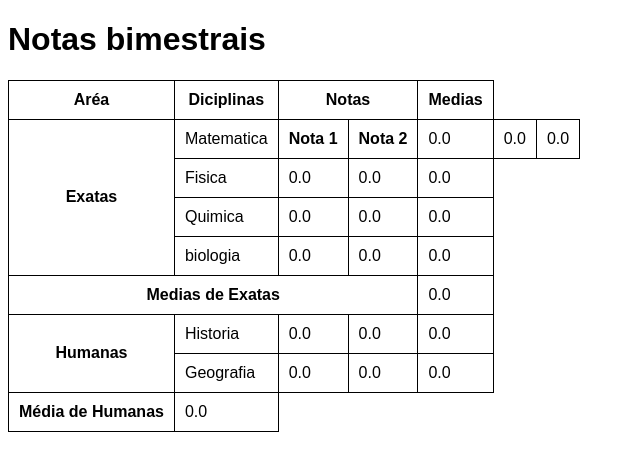
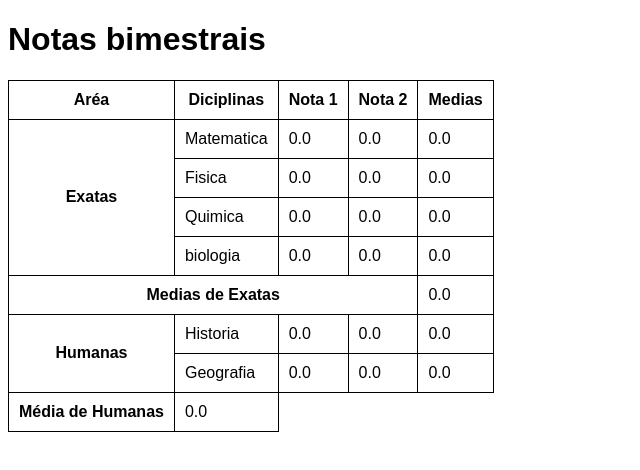
Before and after one commit to vitorvilarindo/desafios-html-css, a plain HTML site: page d14/tabela01.html in a window 1280 px wide. Shown: the whole page, without its empty margins (0-640 px from the left). Drawn offline with Linux system fonts and the light colour scheme.

Commit message:
Update tabela01.html

```diff
--- a/d14/tabela01.html
+++ b/d14/tabela01.html
@@ -26,15 +26,14 @@
             <tr>
                 <th>Aréa</th>
                 <th colspan="2">Diciplinas</th>
-                <th colspan="2" id="nota">Notas</th>
+                <th>Nota 1</th>
+                <th>Nota 2</th>
                 <th>Medias</th>
             </tr>
         </thead>
         <tr>
             <th rowspan="4">Exatas</th>
             <td colspan="2">Matematica</td>
-            <th>Nota 1</th>
-            <th>Nota 2</th>
             <td>0.0</td>
             <td>0.0</td>
             <td>0.0</td>
```
